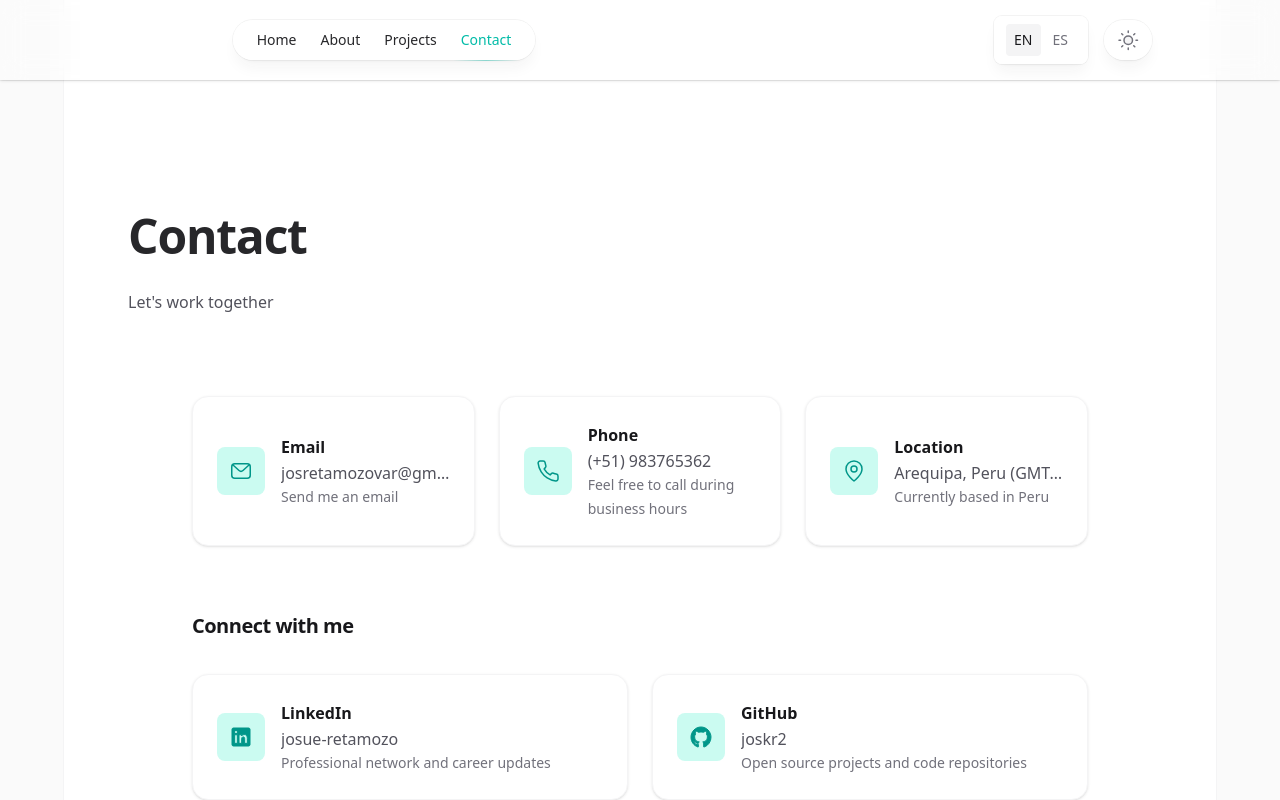
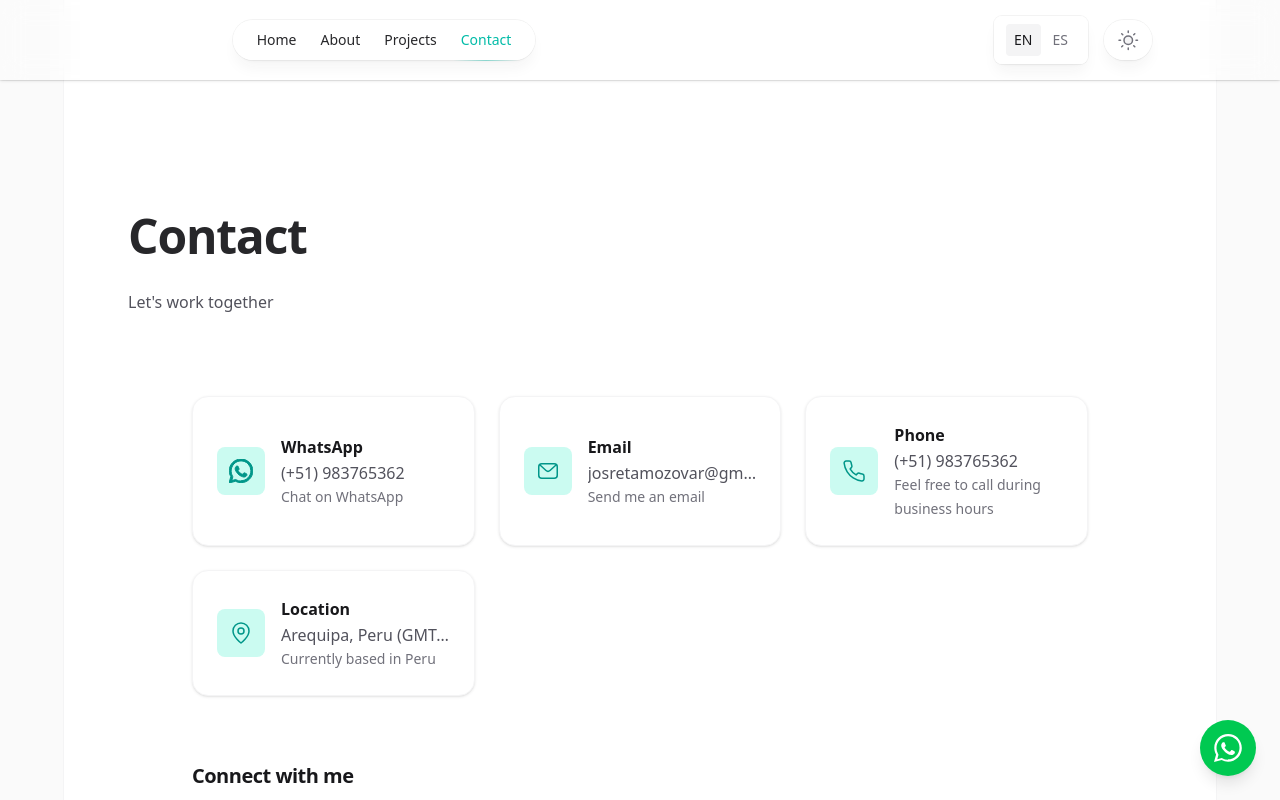
Before and after one commit to joskr2/josue.patricio, a Next.js app: page /contact in a window 1280 px wide. Shown: the top 800 px of the page. Built offline with nearby package versions, Linux system fonts and the light colour scheme.

Commit message:
feat: add WhatsApp contact option with floating button and translations

```diff
--- a/src/app/contact/page.tsx
+++ b/src/app/contact/page.tsx
@@ -3,7 +3,7 @@
 import Link from "next/link";
 
 import { SimpleLayout } from "@/components/SimpleLayout";
-import { GitHubIcon, LinkedInIcon } from "@/components/SocialIcons";
+import { GitHubIcon, LinkedInIcon, WhatsAppIcon } from "@/components/SocialIcons";
 import { useTranslation } from "@/hooks/useTranslation";
 import { personalInfo } from "@/lib/personal-data";
 import { motion } from "motion/react";
@@ -136,6 +136,12 @@ function ContactCard({
 
 export default function Contact() {
 	const { t, locale } = useTranslation();
+	const whatsappHref = (() => {
+		const phoneSanitized = personalInfo.phone.replace(/\D/g, "");
+		const base = `https://wa.me/${phoneSanitized}`;
+		const msg = t("contact.whatsappPrefill");
+		return `${base}?text=${encodeURIComponent(msg)}`;
+	})();
 
 	return (
 		<SimpleLayout title={t("contact.title")} intro={t("contact.subtitle")}>
@@ -148,6 +154,14 @@ export default function Contact() {
 					whileInView="show"
 					viewport={{ once: true, amount: 0.2 }}
 				>
+					<ContactCard
+						icon={WhatsAppIcon}
+						title={t("contact.whatsapp")}
+						value={personalInfo.phone}
+						href={whatsappHref}
+						description={t("contact.whatsappTooltip")}
+					/>
+
 					<ContactCard
 						icon={MailIcon}
 						title={t("contact.email")}
--- /dev/null
+++ b/src/components/FloatingWhatsAppButton.tsx
@@ -0,0 +1,50 @@
+"use client";
+
+import React from "react";
+
+type Props = {
+  phone: string; // e.g., "51987654321"
+  message?: string; // optional prefilled message
+  tooltip?: string; // accessibility label
+  className?: string; // allow style overrides
+};
+
+function buildWhatsAppUrl(phone: string, message?: string) {
+  const sanitized = phone.replace(/\D/g, "");
+  const base = `https://wa.me/${sanitized}`;
+  if (!message) return base;
+  return `${base}?text=${encodeURIComponent(message)}`;
+}
+
+export const FloatingWhatsAppButton: React.FC<Props> = ({
+  phone,
+  message,
+  tooltip = "Chatear por WhatsApp",
+  className = "",
+}) => {
+  const href = buildWhatsAppUrl(phone, message);
+
+  return (
+    <a
+      href={href}
+      target="_blank"
+      rel="noopener"
+      aria-label={tooltip}
+      title={tooltip}
+  className={`fixed right-4 bottom-4 z-[1000] inline-flex items-center justify-center h-14 w-14 rounded-full shadow-lg hover:shadow-xl transition focus:outline-none focus:ring-2 focus:ring-offset-2 focus:ring-green-500 bg-green-500 text-white md:bottom-6 md:right-6 ${className}`}
+    >
+      {/* WhatsApp Icon */}
+      <svg
+        width="28"
+        height="28"
+        viewBox="0 0 24 24"
+        fill="currentColor"
+        aria-hidden="true"
+      >
+        <path d="M20.52 3.48A11.86 11.86 0 0 0 12.04 0C5.51 0 .24 5.27.24 11.76c0 2.07.54 4.09 1.58 5.88L0 24l6.5-1.71a11.7 11.7 0 0 0 5.54 1.41h.01c6.53 0 11.8-5.27 11.8-11.76 0-3.15-1.23-6.11-3.33-8.36zM12.05 22.1h-.01a9.8 9.8 0 0 1-4.99-1.37l-.36-.21-3.86 1.02 1.03-3.76-.23-.38a9.92 9.92 0 0 1-1.5-5.22C2.13 6.34 6.6 1.9 12.04 1.9c2.63 0 5.09 1.02 6.95 2.88a9.82 9.82 0 0 1 2.89 6.98c0 5.44-4.46 9.98-9.83 9.98zm5.4-7.35c-.29-.15-1.74-.86-2.01-.96-.27-.1-.46-.15-.66.15-.19.29-.76.96-.93 1.15-.17.2-.34.22-.64.08-.29-.15-1.24-.45-2.36-1.43-.87-.75-1.46-1.67-1.64-1.95-.17-.29-.02-.45.13-.6.13-.12.29-.32.44-.48.15-.16.2-.27.3-.46.1-.2.05-.36-.02-.52-.07-.15-.66-1.58-.9-2.17-.24-.58-.48-.5-.66-.5l-.57-.01c-.19 0-.5.07-.76.36-.26.29-1 1-1 2.45s1.03 2.84 1.18 3.04c.15.2 2.03 3.1 4.92 4.35.69.3 1.23.48 1.65.62.69.22 1.32.19 1.82.11.56-.08 1.74-.71 1.99-1.4.24-.69.24-1.28.17-1.4-.07-.12-.26-.19-.55-.34z" />
+      </svg>
+    </a>
+  );
+};
+
+export default FloatingWhatsAppButton;
--- a/src/components/Layout.tsx
+++ b/src/components/Layout.tsx
@@ -4,9 +4,13 @@ import { Footer } from "@/components/Footer";
 import { Header } from "@/components/Header";
 import { ScrollToTop } from "@/components/ScrollToTop";
 import { useBlur } from "@/contexts/BlurContext";
+import FloatingWhatsAppButton from "@/components/FloatingWhatsAppButton";
+import { personalInfo } from "@/lib/personal-data";
+import { useTranslation } from "@/hooks/useTranslation";
 
 export function Layout({ children }: Readonly<{ children: React.ReactNode }>) {
 	const { isBlurred } = useBlur();
+	const { t } = useTranslation();
 
 	return (
 		<>
@@ -24,6 +28,12 @@ export function Layout({ children }: Readonly<{ children: React.ReactNode }>) {
 				</main>
 				<Footer />
 				<ScrollToTop />
+				{/* Floating WhatsApp Button */}
+				<FloatingWhatsAppButton
+					phone={personalInfo.phone}
+					message={t("contact.whatsappPrefill")}
+					tooltip={t("contact.whatsappTooltip")}
+				/>
 			</div>
 		</>
 	);
--- a/src/components/ScrollToTop.tsx
+++ b/src/components/ScrollToTop.tsx
@@ -49,7 +49,7 @@ export function ScrollToTop() {
 	return (
 		<button
 			onClick={scrollToTop}
-			className="fixed bottom-8 right-8 z-50 rounded-full bg-teal-600 p-3 text-white shadow-lg transition-all duration-300 hover:bg-teal-700 hover:shadow-xl hover:scale-110 focus:outline-none focus:ring-2 focus:ring-teal-500 focus:ring-offset-2 dark:bg-teal-500 dark:hover:bg-teal-600"
+			className="fixed bottom-24 right-4 z-50 rounded-full bg-teal-600 p-3 text-white shadow-lg transition-all duration-300 hover:bg-teal-700 hover:shadow-xl hover:scale-110 focus:outline-none focus:ring-2 focus:ring-teal-500 focus:ring-offset-2 dark:bg-teal-500 dark:hover:bg-teal-600"
 			aria-label="Scroll to top"
 		>
 			<ChevronUpIcon className="h-6 w-6" />
--- a/src/components/SocialIcons.tsx
+++ b/src/components/SocialIcons.tsx
@@ -1,4 +1,4 @@
-export function XIcon(props: React.ComponentPropsWithoutRef<"svg">) {
+export function XIcon(props: Readonly<React.ComponentPropsWithoutRef<"svg">>) {
 	return (
 		<svg viewBox="0 0 24 24" fill="currentColor" stroke="currentColor" aria-hidden="true" {...props}>
 			<path d="M13.3174 10.7749L19.1457 4H17.7646L12.7039 9.88256L8.66193 4H4L10.1122 12.8955L4 20H5.38119L10.7254 13.7878L14.994 20H19.656L13.3171 10.7749H13.3174ZM11.4257 12.9738L10.8064 12.0881L5.87886 5.03974H8.00029L11.9769 10.728L12.5962 11.6137L17.7652 19.0075H15.6438L11.4257 12.9742V12.9738Z" />
@@ -6,7 +6,7 @@ export function XIcon(props: React.ComponentPropsWithoutRef<"svg">) {
 	);
 }
 
-export function InstagramIcon(props: React.ComponentPropsWithoutRef<"svg">) {
+export function InstagramIcon(props: Readonly<React.ComponentPropsWithoutRef<"svg">>) {
 	return (
 		<svg viewBox="0 0 24 24" fill="currentColor" stroke="currentColor" aria-hidden="true" {...props}>
 			<path d="M12 3c-2.444 0-2.75.01-3.71.054-.959.044-1.613.196-2.185.418A4.412 4.412 0 0 0 4.51 4.511c-.5.5-.809 1.002-1.039 1.594-.222.572-.374 1.226-.418 2.184C3.01 9.25 3 9.556 3 12s.01 2.75.054 3.71c.044.959.196 1.613.418 2.185.23.592.538 1.094 1.039 1.595.5.5 1.002.808 1.594 1.038.572.222 1.226.374 2.184.418C9.25 20.99 9.556 21 12 21s2.75-.01 3.71-.054c.959-.044 1.613-.196 2.185-.419a4.412 4.412 0 0 0 1.595-1.038c.5-.5.808-1.002 1.038-1.594.222-.572.374-1.226.418-2.184.044-.96.054-1.267.054-3.711s-.01-2.75-.054-3.71c-.044-.959-.196-1.613-.419-2.185A4.412 4.412 0 0 0 19.49 4.51c-.5-.5-1.002-.809-1.594-1.039-.572-.222-1.226-.374-2.184-.418C14.75 3.01 14.444 3 12 3Zm0 1.622c2.403 0 2.688.009 3.637.052.877.04 1.354.187 1.67.31.421.163.72.358 1.036.673.315.315.51.615.673 1.035.123.317.27.794.31 1.671.043.95.052 1.234.052 3.637s-.009 2.688-.052 3.637c-.04.877-.187 1.354-.31 1.67-.163.421-.358.72-.673 1.036a2.79 2.79 0 0 1-1.035.673c-.317.123-.794.27-1.671.31-.95.043-1.234.052-3.637.052s-2.688-.009-3.637-.052c-.877-.04-1.354-.187-1.67-.31a2.789 2.789 0 0 1-1.036-.673 2.79 2.79 0 0 1-.673-1.035c-.123-.317-.27-.794-.31-1.671-.043-.95-.052-1.234-.052-3.637s.009-2.688.052-3.637c.04-.877.187-1.354.31-1.67.163-.421.358-.72.673-1.036.315-.315.615-.51 1.035-.673.317-.123.794-.27 1.671-.31.95-.043 1.234-.052 3.637-.052Z" />
@@ -15,7 +15,7 @@ export function InstagramIcon(props: React.ComponentPropsWithoutRef<"svg">) {
 	);
 }
 
-export function GitHubIcon(props: React.ComponentPropsWithoutRef<"svg">) {
+export function GitHubIcon(props: Readonly<React.ComponentPropsWithoutRef<"svg">>) {
 	return (
 		<svg viewBox="0 0 24 24" fill="currentColor" stroke="currentColor" aria-hidden="true" {...props}>
 			<path
@@ -27,10 +27,18 @@ export function GitHubIcon(props: React.ComponentPropsWithoutRef<"svg">) {
 	);
 }
 
-export function LinkedInIcon(props: React.ComponentPropsWithoutRef<"svg">) {
+export function LinkedInIcon(props: Readonly<React.ComponentPropsWithoutRef<"svg">>) {
 	return (
 		<svg viewBox="0 0 24 24" fill="currentColor" stroke="currentColor" aria-hidden="true" {...props}>
 			<path d="M18.335 18.339H15.67v-4.177c0-.996-.02-2.278-1.39-2.278-1.389 0-1.601 1.084-1.601 2.205v4.25h-2.666V9.75h2.56v1.17h.035c.358-.674 1.228-1.387 2.528-1.387 2.7 0 3.2 1.778 3.2 4.091v4.715zM7.003 8.575a1.546 1.546 0 01-1.548-1.549 1.548 1.548 0 111.547 1.549zm1.336 9.764H5.666V9.75H8.34v8.589zM19.67 3H4.329C3.593 3 3 3.58 3 4.297v15.406C3 20.42 3.594 21 4.328 21h15.338C20.4 21 21 20.42 21 19.703V4.297C21 3.58 20.4 3 19.666 3h.003z" />
 		</svg>
 	);
 }
+
+export function WhatsAppIcon(props: Readonly<React.ComponentPropsWithoutRef<"svg">>) {
+	return (
+		<svg viewBox="0 0 24 24" fill="currentColor" stroke="currentColor" aria-hidden="true" {...props}>
+			<path d="M20.52 3.48A11.86 11.86 0 0 0 12.04 0C5.51 0 .24 5.27.24 11.76c0 2.07.54 4.09 1.58 5.88L0 24l6.5-1.71a11.7 11.7 0 0 0 5.54 1.41h.01c6.53 0 11.8-5.27 11.8-11.76 0-3.15-1.23-6.11-3.33-8.36zM12.05 22.1h-.01a9.8 9.8 0 0 1-4.99-1.37l-.36-.21-3.86 1.02 1.03-3.76-.23-.38a9.92 9.92 0 0 1-1.5-5.22C2.13 6.34 6.6 1.9 12.04 1.9c2.63 0 5.09 1.02 6.95 2.88a9.82 9.82 0 0 1 2.89 6.98c0 5.44-4.46 9.98-9.83 9.98zm5.4-7.35c-.29-.15-1.74-.86-2.01-.96-.27-.1-.46-.15-.66.15-.19.29-.76.96-.93 1.15-.17.2-.34.22-.64.08-.29-.15-1.24-.45-2.36-1.43-.87-.75-1.46-1.67-1.64-1.95-.17-.29-.02-.45.13-.6.13-.12.29-.32.44-.48.15-.16.2-.27.3-.46.1-.2.05-.36-.02-.52-.07-.15-.66-1.58-.9-2.17-.24-.58-.48-.5-.66-.5l-.57-.01c-.19 0-.5.07-.76.36-.26.29-1 1-1 2.45s1.03 2.84 1.18 3.04c.15.2 2.03 3.1 4.92 4.35.69.3 1.23.48 1.65.62.69.22 1.32.19 1.82.11.56-.08 1.74-.71 1.99-1.4.24-.69.24-1.28.17-1.4-.07-.12-.26-.19-.55-.34z" />
+		</svg>
+	);
+}
--- a/src/lib/i18n.ts
+++ b/src/lib/i18n.ts
@@ -70,6 +70,9 @@ export const translations = {
 			expertiseText:
 				"Specializing in React, Next.js, TypeScript, Python, FastAPI, and .NET. I have experience with both frontend development and backend microservices architecture.",
 			connectOnLinkedIn: "Connect on LinkedIn",
+	whatsapp: "WhatsApp",
+	whatsappTooltip: "Chat on WhatsApp",
+	whatsappPrefill: "Hi! I saw your website and I'd like more information.",
 		},
 		// Footer
 		footer: {
@@ -157,6 +160,9 @@ export const translations = {
 			expertiseText:
 				"Especializado en React, Next.js, TypeScript, Python, FastAPI y .NET. Tengo experiencia tanto en desarrollo frontend como en arquitectura de microservicios backend.",
 			connectOnLinkedIn: "Conectar en LinkedIn",
+	whatsapp: "WhatsApp",
+	whatsappTooltip: "Chatear por WhatsApp",
+	whatsappPrefill: "¡Hola! Vi tu web y me gustaría más información.",
 		},
 		// Footer
 		footer: {
```
Also changed, not shown: src/components/Header.tsx (+8 -7 lines).
